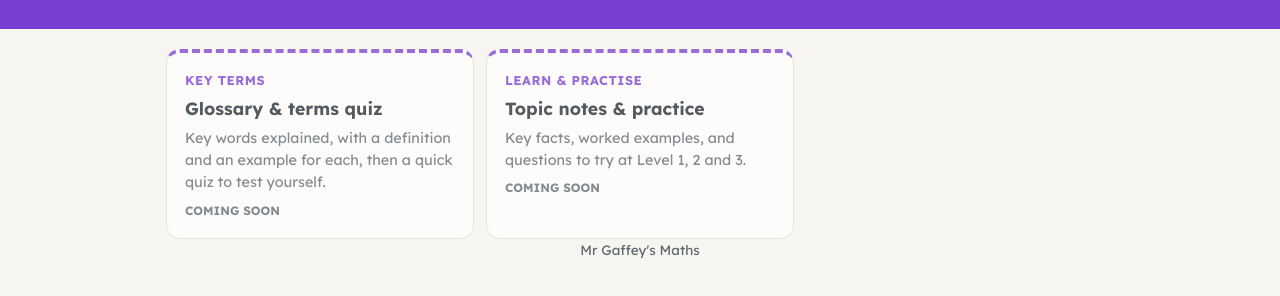
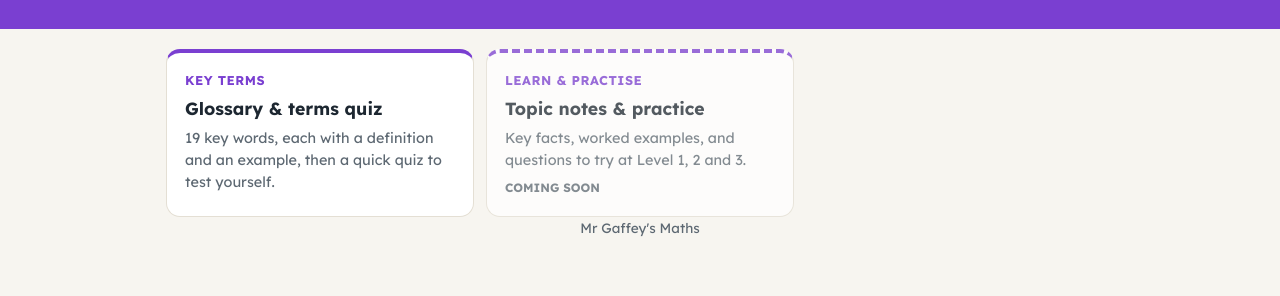
Before and after one commit to Mr-Gaffey/mr-gaffey.github.io, a plain HTML site: page book-3-2nd-edition/ch12.html in a window 1280 px wide. Shown: the part 160-456 px from the top of the page. Drawn offline with Linux system fonts and the light colour scheme.

Commit message:
Update ch12.html

```diff
--- a/book-3-2nd-edition/ch12.html
+++ b/book-3-2nd-edition/ch12.html
@@ -47,7 +47,7 @@ footer{text-align:center;color:var(--muted);font-size:.85rem;padding:0 16px 32px
 </header>
 <main class="wrap">
   <div class="grid" style="margin-top:20px">
-    <div class="res soon"><small>Key terms</small><strong>Glossary &amp; terms quiz</strong><span>Key words explained, with a definition and an example for each, then a quick quiz to test yourself.</span><em>COMING SOON</em></div>
+    <a class="res" href="ch12-glossary.html"><small>Key terms</small><strong>Glossary &amp; terms quiz</strong><span>19 key words, each with a definition and an example, then a quick quiz to test yourself.</span></a>
     <div class="res soon"><small>Learn &amp; practise</small><strong>Topic notes &amp; practice</strong><span>Key facts, worked examples, and questions to try at Level 1, 2 and 3.</span><em>COMING SOON</em></div>
   </div>
 </main>
```
